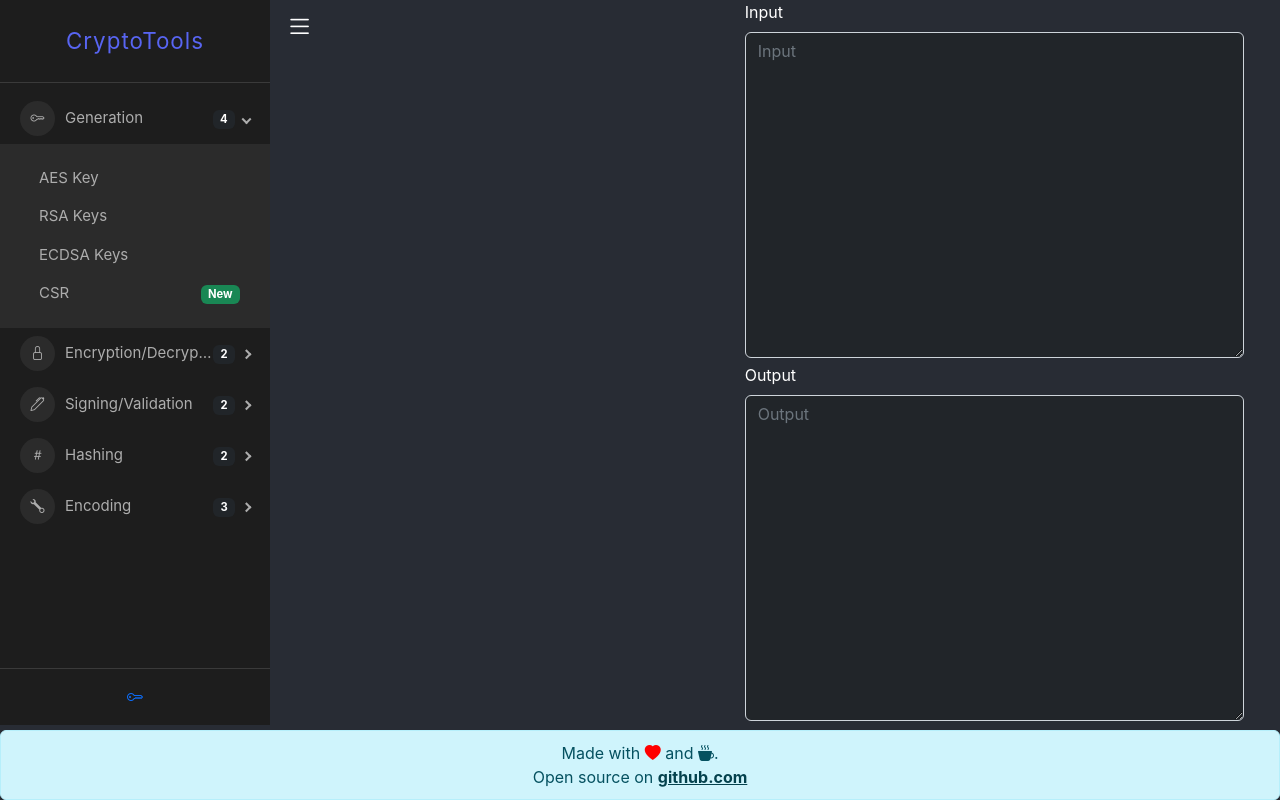
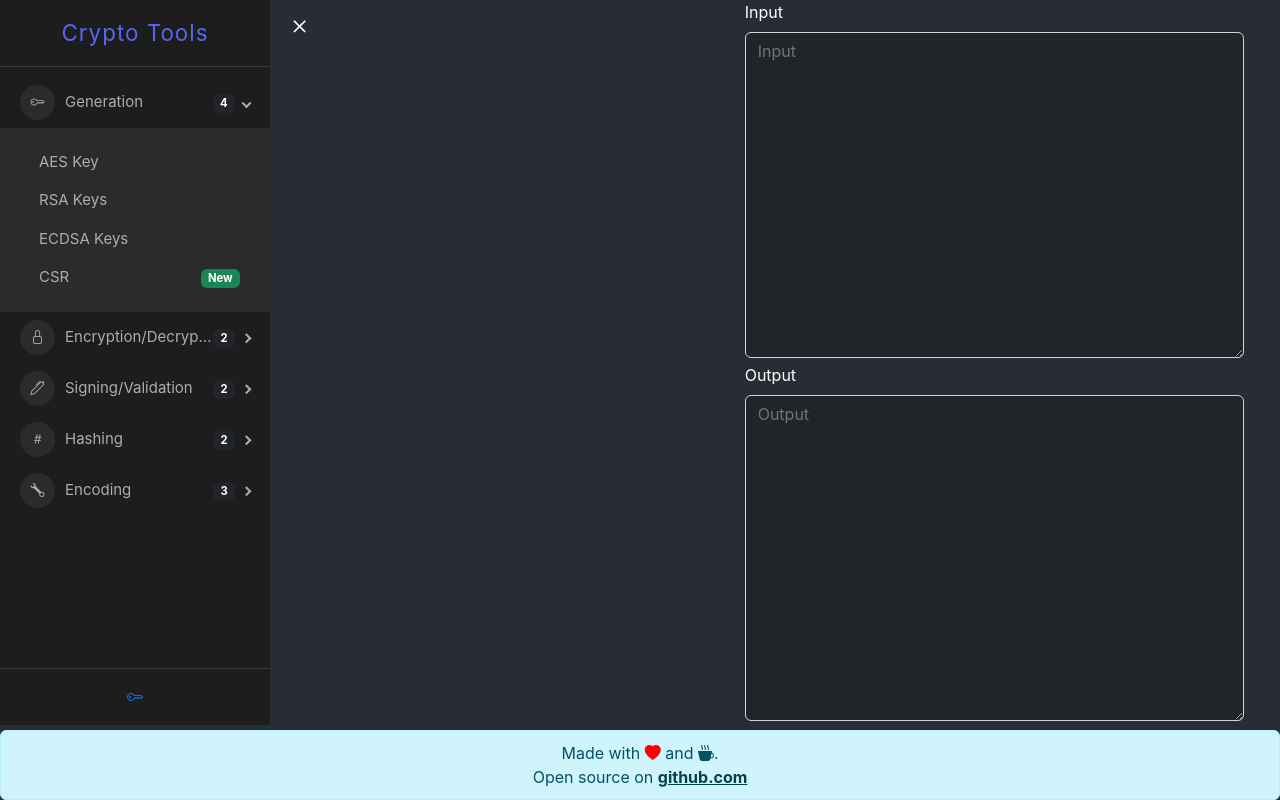
Before and after one commit to reznik99/CryptoTools, a React (Create React App) app: page / in a window 1280 px wide. Built offline with nearby package versions, Linux system fonts and the light colour scheme.

Commit message:
Style menu toggle btn. Bugfix layout

```diff
--- a/src/App.tsx
+++ b/src/App.tsx
@@ -49,12 +49,15 @@
                 <Row className="wrapper">
                     <Row>
                         <Col xs="auto" className="p-0">
-                            <i className="bi bi-list px-3 py-2 open-menu-btn" onClick={() => this.setState({ menuOpen: !this.state.menuOpen })}/>
-                            <Sidebar collapsed={!this.state.menuOpen} toggled={true} handleToggleSidebar={() => console.log("test")}/>
+                            <Sidebar collapsed={!this.state.menuOpen} toggled={true} path={this.props.location.pathname}/>
                         </Col>
                         <Col xs>
-                            <Row className="justify-content-center align-items-center h-100">
-                                <Col sm={12} className="content-container">
+                            <Row style={{position: 'relative'}}>
+                                { this.state.menuOpen
+                                    ? <i className="bi bi-x px-3 py-2 toggle-menu-btn" onClick={() => this.setState({ menuOpen: false })}/>
+                                    : <i className="bi bi-list px-3 py-2 toggle-menu-btn" onClick={() => this.setState({ menuOpen: true })}/>
+                                }
+                                <Col sm={12} className="content-container px-5">
 
                                     {/* RSA Functions */}
                                     <RSA {...this.state} path={this.props.location.pathname} setState={(data: any) => this.setState({ ...data })} />
--- a/src/components/Sidebar.tsx
+++ b/src/components/Sidebar.tsx
@@ -6,7 +6,7 @@
 interface IProps {
     collapsed: boolean,
     toggled: boolean,
-    handleToggleSidebar(value: boolean): void
+    path: string,
 }
 
 const Sidebar = (props: IProps) => {
@@ -16,12 +16,11 @@
             collapsed={props.collapsed}
             toggled={props.toggled}
             breakPoint="xs"
-            onToggle={props.handleToggleSidebar}
             className='p-0'>
             <SidebarHeader>
-                <div className='title'>
-                    CryptoTools
-                </div>
+                <p className='title py-3 m-0'>
+                    Crypto Tools
+                </p>
             </SidebarHeader>
 
             <SidebarContent>
--- a/src/index.css
+++ b/src/index.css
@@ -44,29 +44,23 @@
     min-height: 100vh;
 }
 
-.open-menu-btn{
+.toggle-menu-btn{
     position: absolute;
     top: 0;
-    left: 270px;
+    left: 0;
+    display: block;
+    width: auto;
     cursor: pointer;
     transition: all 0.8s cubic-bezier(0, .52, 0, 1);
     font-size: 1.7rem;
 }
-.open-menu-btn:hover{
-    background-color: var(--blurple);
-}
-.close-menu-btn{
-    cursor: pointer;
-    transition: all 0.8s cubic-bezier(0, .52, 0, 1);
-}
-.close-menu-btn:hover{
+.toggle-menu-btn:hover{
     background-color: var(--blurple);
 }
 
 .title {
     color: var(--blurple);
     text-align: center;
-    padding: 24px;
     font-size: 1.4rem;
     text-transform: 'uppercase';
     font-weight: 'bold';
@@ -81,7 +75,6 @@
     flex-direction: column;
     justify-content: center;
     min-height: calc(100vh - 80px);
-    padding: 0 50px;
 }
 
 .nice-text-area {
```
